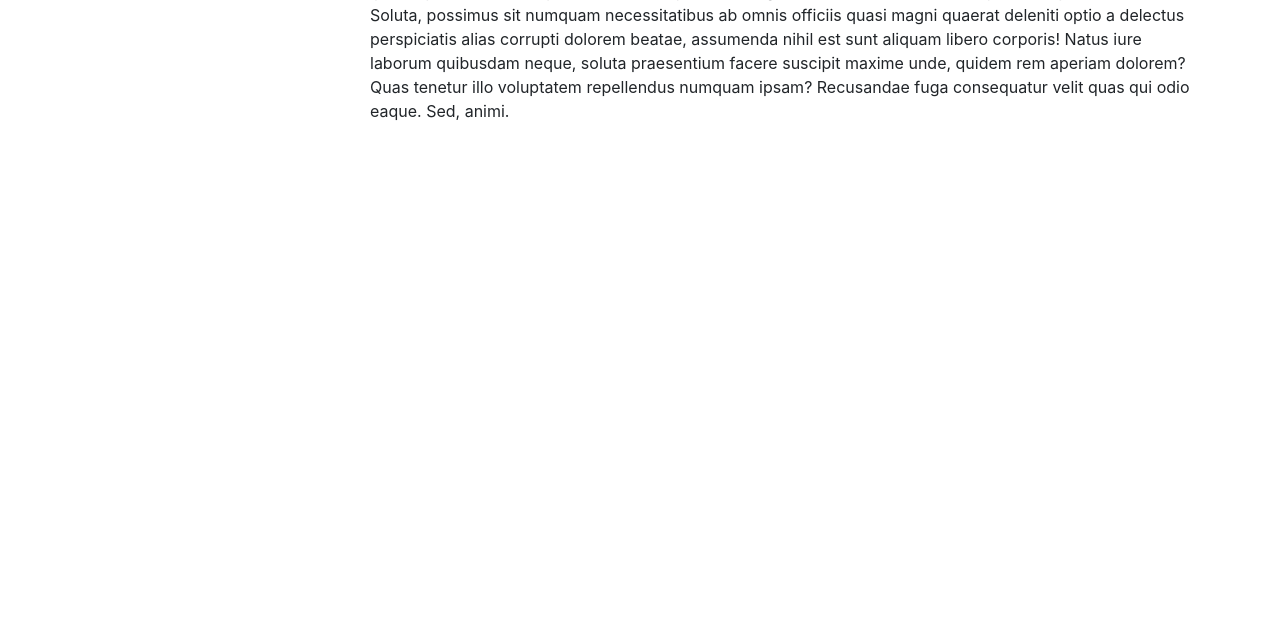
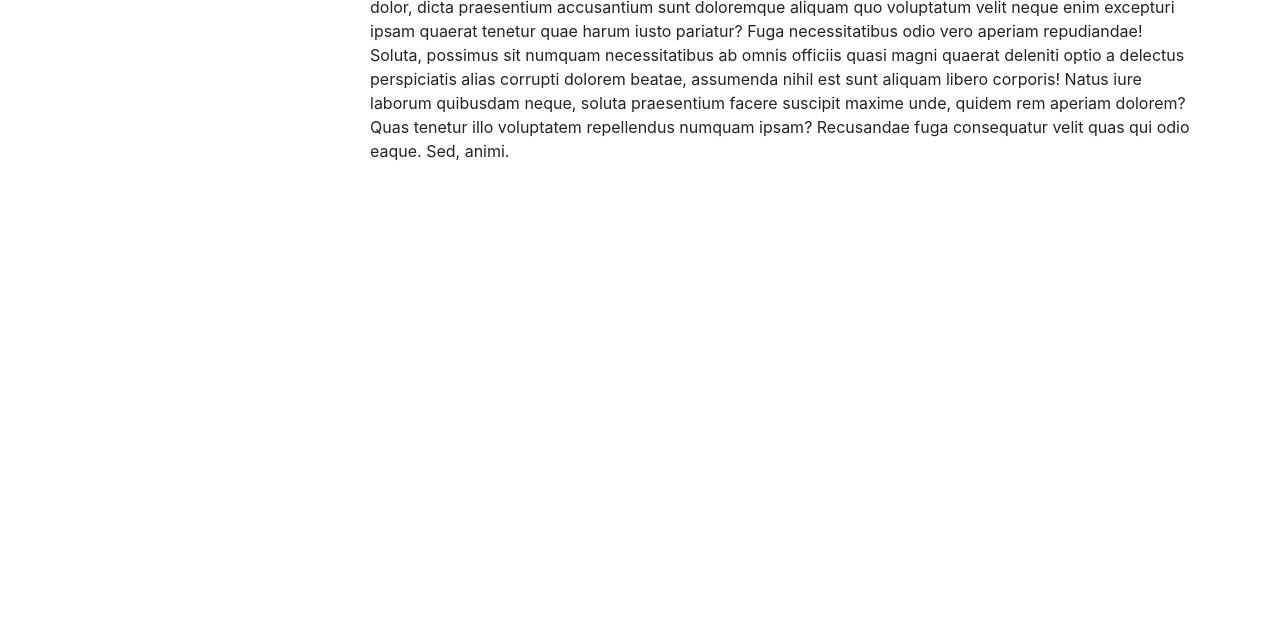
Before and after one commit to briaguilar/Bootstrap-Portfolio, a plain HTML site: page index.html in a window 1280 px wide. Shown: the part 181-800 px from the top of the page. Drawn offline with nearby package versions, Linux system fonts and the light colour scheme.

Commit message:
The About Me page layout has officially been positioned correctly. Use this new one.

```diff
--- a/index.html
+++ b/index.html
@@ -7,6 +7,12 @@
     <link rel="stylesheet" href="https://stackpath.bootstrapcdn.com/bootstrap/4.3.1/css/bootstrap.min.css"
         integrity="sha384-ggOyR0iXCbMQv3Xipma34MD+dH/1fQ784/j6cY/iJTQUOhcWr7x9JvoRxT2MZw1T" crossorigin="anonymous">
     <title>Bootstrap Portfolio</title>
+    <style>
+        #section {
+            margin-top: 40px;
+        }
+
+    </style>
 </head>
 
 <body>
@@ -41,7 +47,7 @@
             </div>
         </div>
 
-        <div class="row">
+        <div class="row" id="section">
             <div class="col-sm-12">
                 <h1>
                     About Me
```
